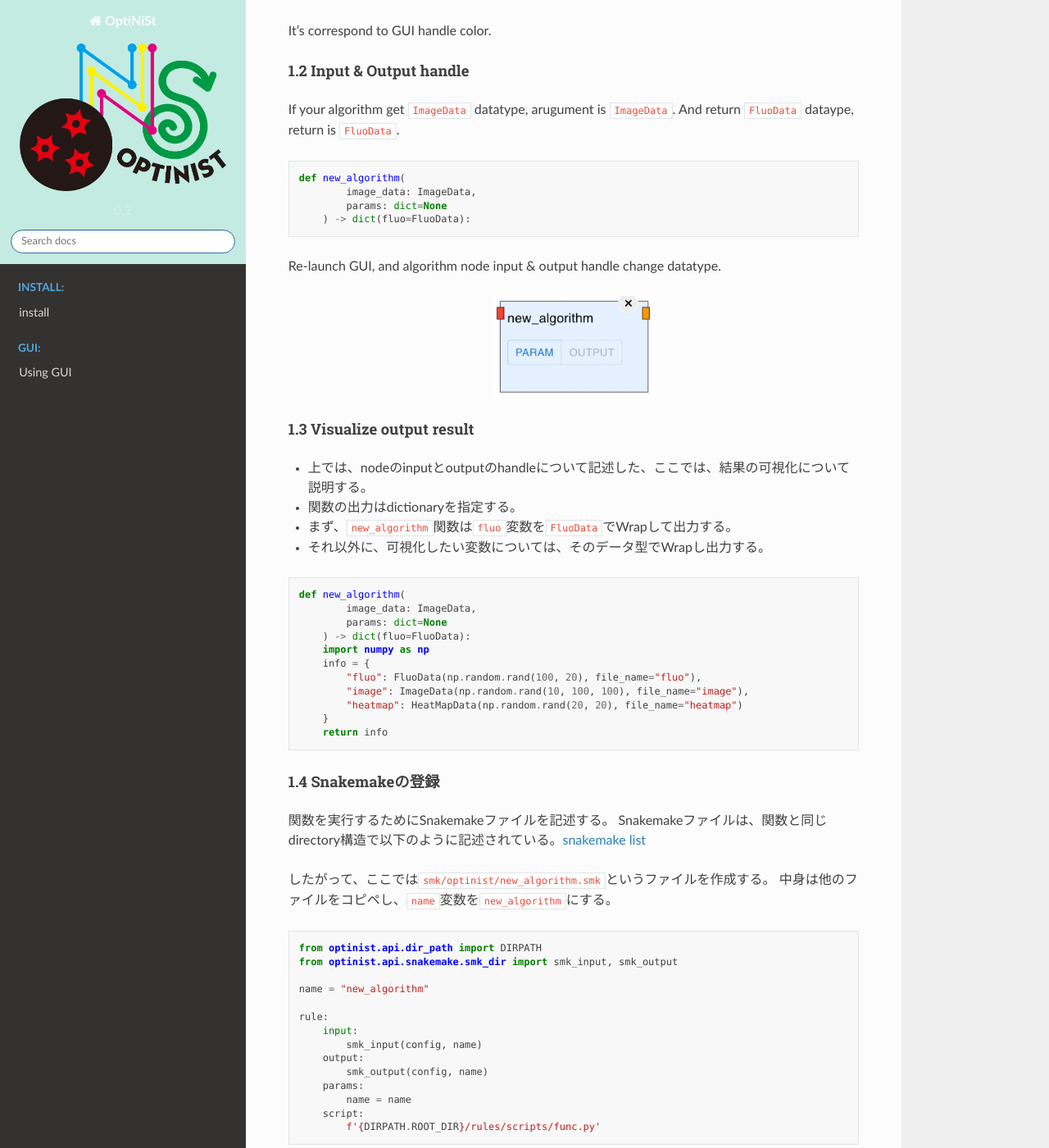
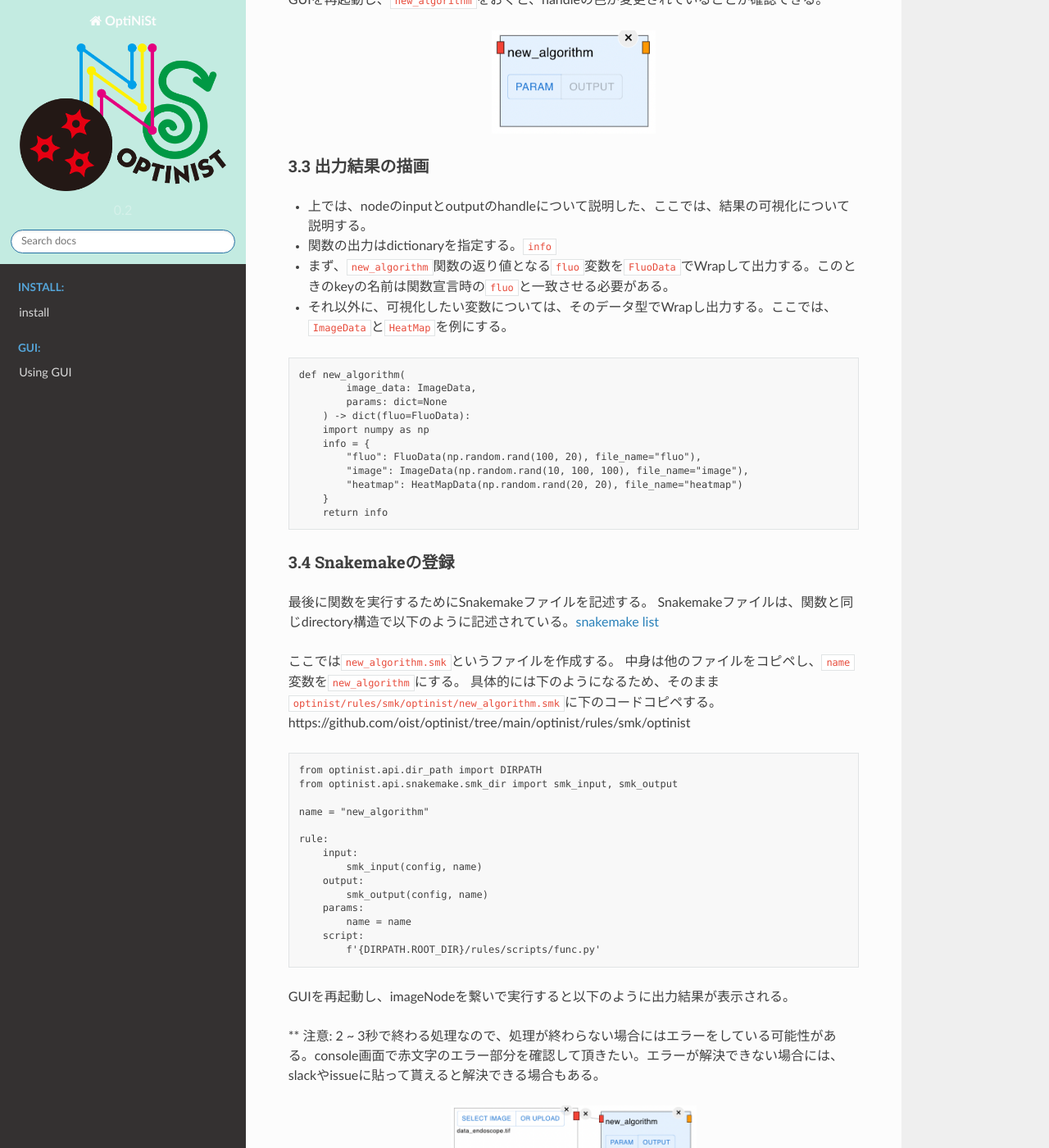
Before and after one commit to oist/optinist, a Sphinx documentation site: the page built from docs/utils/add_algorithm.md, in a window 1280 px wide and 1400 px high, scrolled down 3287 px. Shown: the whole window at 82% size. Built offline with Sphinx 7.4.7 and the Read the Docs theme 2.0.0, drawn with Linux system fonts in a browser that asks for light colours; some of the changed text lies outside the part shown.

Commit message:
algorithm手順書を修正

````diff
--- a/docs/utils/add_algorithm.md
+++ b/docs/utils/add_algorithm.md
@@ -1,13 +1,13 @@
 Add algorithm
 =================
 
-How to add original algorithm
+アルゴリズム追加方法
 
-## Create algorithm file
-First, create python file in algorithm list directory.
-Optinist support algorithm list is below link.
+## 1. アルゴリズムファイルを作成
+最初にpythonファイルを以下のdirectoryの適切な位置に作成する。
+ここでは、例ととして`new_algorithm`という関数を作成する手順を説明する。作成する位置は、下のdirectory位置＊に作成する。
 
-[current algorithm list](https://github.com/oist/optinist/tree/develop/optinist/wrappers)
+[algorithm list](https://github.com/oist/optinist/tree/develop/optinist/wrappers)
 
 
 - `__init__.py` - ①
@@ -26,20 +26,23 @@
     - dimension reduction
     - neural population analysis
     - neural decoding
-    - `new_algorithm.py` - *
+    - `new_algorithm.py` - ＊
 
-*: create file and, describe sample code.
 
+`new_algorith.py`を以下の位置に作成する。
+https://github.com/oist/optinist/tree/main/optinist/wrappers/optinist_wrapper
 new_algorithm.py
 ```python
 def new_algorithm():
     return
 ```
 
+<br />
 
-
-## Register algorithm
-①: For example, base `__init__.py` of ① is written like below.
+## 2. algorithmの登録
+①: 作成した`new_algorithm`関数をGUI上で使えるようにするには、各階層にある`__init__.py`に登録する必要がある。例えば①の`__init__.py`は以下のようになる。
+これらは、一つ下の階層の`__init__.py`を読んでいる。
+https://github.com/oist/optinist/blob/main/optinist/wrappers/__init__.py
 ```python
 from .caiman_wrapper import caiman_wrapper_dict
 from .suite2p_wrapper import suite2p_wrapper_dict
@@ -51,10 +54,9 @@
 wrapper_dict.update(**optinist_wrapper_dict)
 ```
 
-Getting each function dictionary and it's correspond to GUI algorithm tree view.
 
-
-②: And `caiman_wrapper/__init__py` is written like below.
+②: `caiman_wrapper/__init__py`では具体的に関数が定義されており、次のように書かれている。`関数名: {'function': 関数名}`と書くことで関数として登録できる。
+https://github.com/oist/optinist/blob/main/optinist/wrappers/caiman_wrapper/__init__.py
 ```python
 from .motion_correction import caiman_mc
 from .cnmf import caiman_cnmf
@@ -72,30 +74,9 @@
 
 ```
 
-So, whole dictionary structure are
-```python
-wrapper_dict = {
-    'caiman': {
-        'caiman_mc': {
-            'function': caiman_mc,
-        },
-        'caiman_cnmf': {
-            'function': caiman_cnmf,
-        },
-    },
-    'suite2p': {
-        'suite2p_file_convert': {
-            'function': suite2p_file_convert
-        },
-        ...
-    },
-    'optinist': {
-        ...
-    }
-}
-```
 
-After creating python file, register your file in `optinist_wrapper/__init__.py` like below.
+実際に`new_algorithm`関数を`optinist_wrapper/__init__.py`に定義する。
+https://github.com/oist/optinist/blob/main/optinist/wrappers/optinist_wrapper/__init__.py
 ```python
 from .basic_neural_analysis import basic_neural_analysis_wrapper_dict
 from .dimension_reduction import dimension_reduction_wrapper_dict
@@ -122,21 +103,16 @@
 ```
 
 
-Re-launch GUI, your creating algorithm node appear in GUI tree view.
+GUIを再起動し、TreeViewを確認すると、実際に`new_algorithm`が確認できる。
 <p align="center">
 <img width="300px" src="../_static/add_algorithm/new_algorithm.png" alt="new_algorithm" />
 </p>
 
 
-## Describe Algorithm
-
-### 1. Input & Output
-
-#### 1.1 import
-Import dataclass which use for input, output datatype.
-```python
-from optinist.api.dataclass.dataclass import *
-```
+## 3. 中身の記述
+### 3.1 import
+次にデータの入力、出力を定義する。
+OptinistではいくつかのDataClassを定義することにより、InputとOutputの型の整合性をとっている。主なデータ型は以下の通りである。これらが、各Nodeのhandleの色に対応している。
 
 Optinist support datatype.
 - ImageData
@@ -148,31 +124,33 @@
 - ScatterData
 - BarData
 
-It's correspond to GUI handle color.
 
-#### 1.2 Input & Output handle
-If your algorithm get `ImageData` datatype, arugument is `ImageData`.
-And return `FluoData` dataype, return is `FluoData`.
-```python
+### 3.2 Input & Output handle
+例として、`new_algorithm`関数は`ImageData`を受け取り, `FluoData`を返す関数とする。
+ここで、`from optinist.api.dataclass.dataclass import *`文はdataclassが定義されているファイルである。paramsはこの関数のパラメータが入るため、必要である。
+```python:new_algorithm.py
+from optinist.api.dataclass.dataclass import *
+
 def new_algorithm(
         image_data: ImageData,
         params: dict=None
     ) -> dict(fluo=FluoData):
+    return
 ```
 
-Re-launch GUI, and algorithm node input & output handle change datatype.
+GUIを再起動し、`new_algorithm`をおくと、handleの色が変更されていることが確認できる。
 <p align="center">
 <img width="200px" src="../_static/add_algorithm/input_output.png" alt="input_output" />
 </p>
 
 
-#### 1.3 Visualize output result
-- 上では、nodeのinputとoutputのhandleについて記述した、ここでは、結果の可視化について説明する。
-- 関数の出力はdictionaryを指定する。
-- まず、`new_algorithm`関数は`fluo`変数を`FluoData`でWrapして出力する。
-- それ以外に、可視化したい変数については、そのデータ型でWrapし出力する。
+### 3.3 出力結果の描画
+- 上では、nodeのinputとoutputのhandleについて説明した、ここでは、結果の可視化について説明する。
+- 関数の出力はdictionaryを指定する。`info`
+- まず、`new_algorithm`関数の返り値となる`fluo`変数を`FluoData`でWrapして出力する。このときのkeyの名前は関数宣言時の`fluo`と一致させる必要がある。
+- それ以外に、可視化したい変数については、そのデータ型でWrapし出力する。ここでは、`ImageData`と`HeatMap`を例にする。
 
-```python
+```python:new_algorithm.py
 def new_algorithm(
         image_data: ImageData,
         params: dict=None
@@ -186,14 +164,16 @@
     return info
 ```
 
-#### 1.4 Snakemakeの登録
-関数を実行するためにSnakemakeファイルを記述する。
+### 3.4 Snakemakeの登録
+最後に関数を実行するためにSnakemakeファイルを記述する。
 Snakemakeファイルは、関数と同じdirectory構造で以下のように記述されている。[snakemake list](https://github.com/oist/optinist/tree/develop/optinist/rules/smk)
 
-したがって、ここでは`smk/optinist/new_algorithm.smk`というファイルを作成する。
+ここでは`new_algorithm.smk`というファイルを作成する。
 中身は他のファイルをコピペし、`name`変数を`new_algorithm`にする。
+具体的には下のようになるため、そのまま`optinist/rules/smk/optinist/new_algorithm.smk`に下のコードコピペする。
+https://github.com/oist/optinist/tree/main/optinist/rules/smk/optinist
 
-```
+```python:optinist/rules/smk/optinist/new_algorithm.smk
 from optinist.api.dir_path import DIRPATH
 from optinist.api.snakemake.smk_dir import smk_input, smk_output
 
@@ -211,7 +191,9 @@
 ```
 
 
-Re-launch GUI, and algorithm node input & output handle change datatype.
+GUIを再起動し、imageNodeを繋いで実行すると以下のように出力結果が表示される。
+
+** 注意: 2 ~ 3秒で終わる処理なので、処理が終わらない場合にはエラーをしている可能性がある。console画面で赤文字のエラー部分を確認して頂きたい。エラーが解決できない場合には、slackやissueに貼って貰えると解決できる場合もある。
 <p align="center">
 <img width="300px" src="../_static/add_algorithm/run.png" alt="run" />
 </p>
````
Also changed, not shown: other parts of docs/utils/add_algorithm.md (+0 -3 lines).
